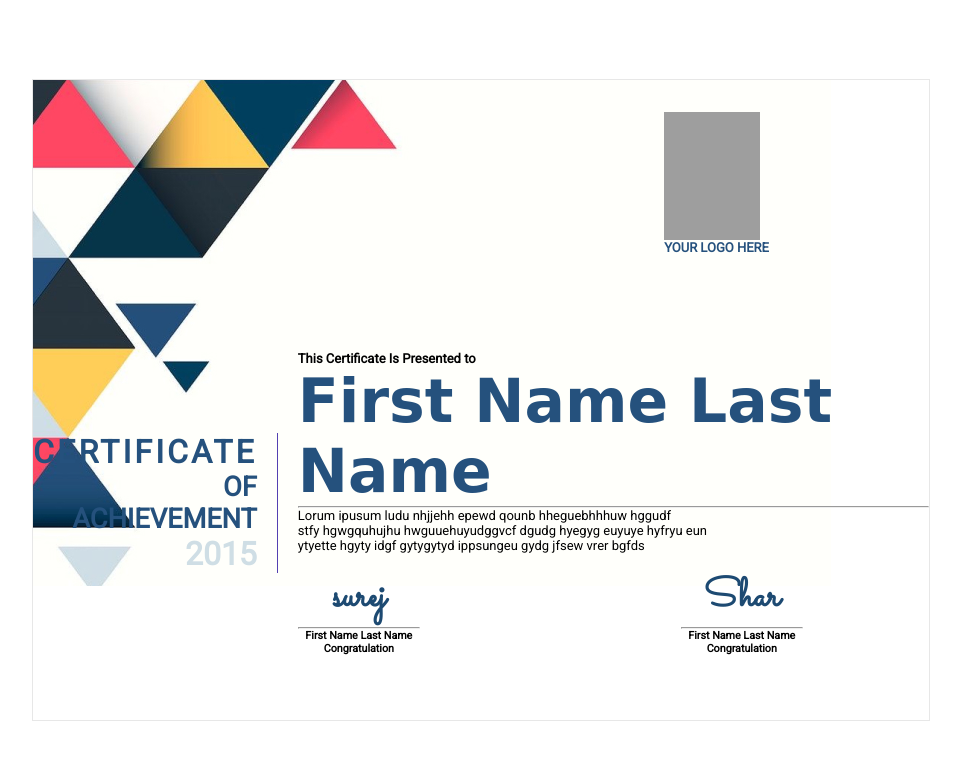
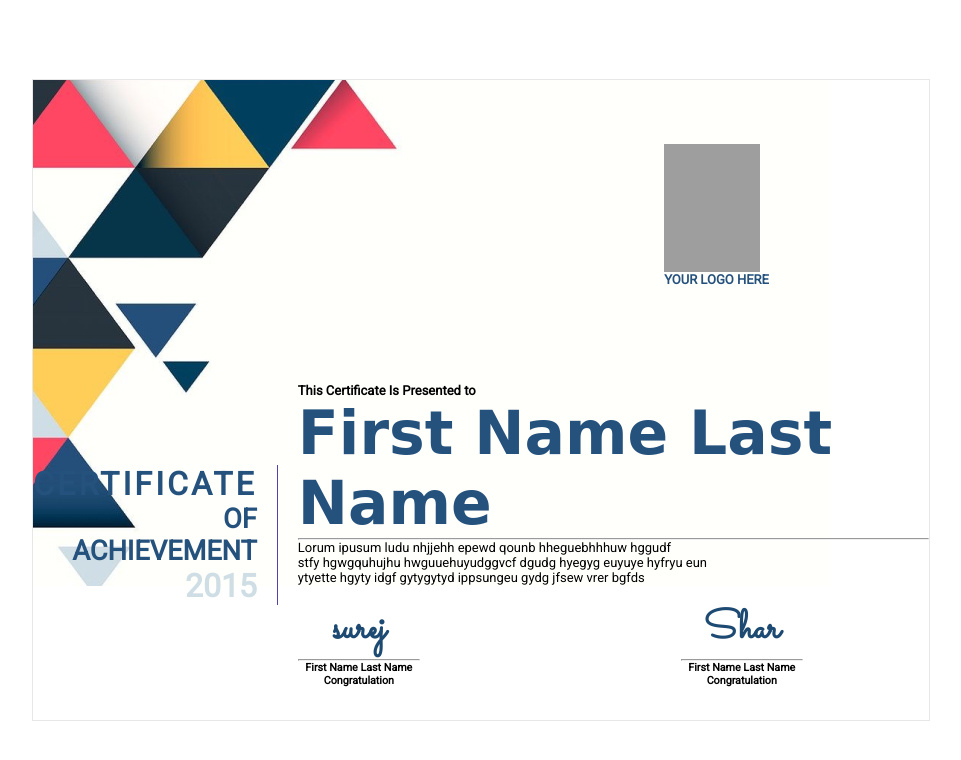
Before and after one commit to Verified-Certificates/second-certificate-design, a plain HTML site: page index.html in a window 1280 px wide. Shown: the whole page, without its empty margins (159-1120 px from the left). Drawn offline with nearby package versions, Linux system fonts and the light colour scheme; grey boxes are pictures that could not be loaded; a web font is replaced by a local one.

Commit message:
push main-container down

```diff
--- a/css/style.css
+++ b/css/style.css
@@ -22,7 +22,7 @@
 
     .main-container{
         position: relative;
-        top: 8rem;
+        top: 10rem;
 
     }
     .seal-badge{
```
